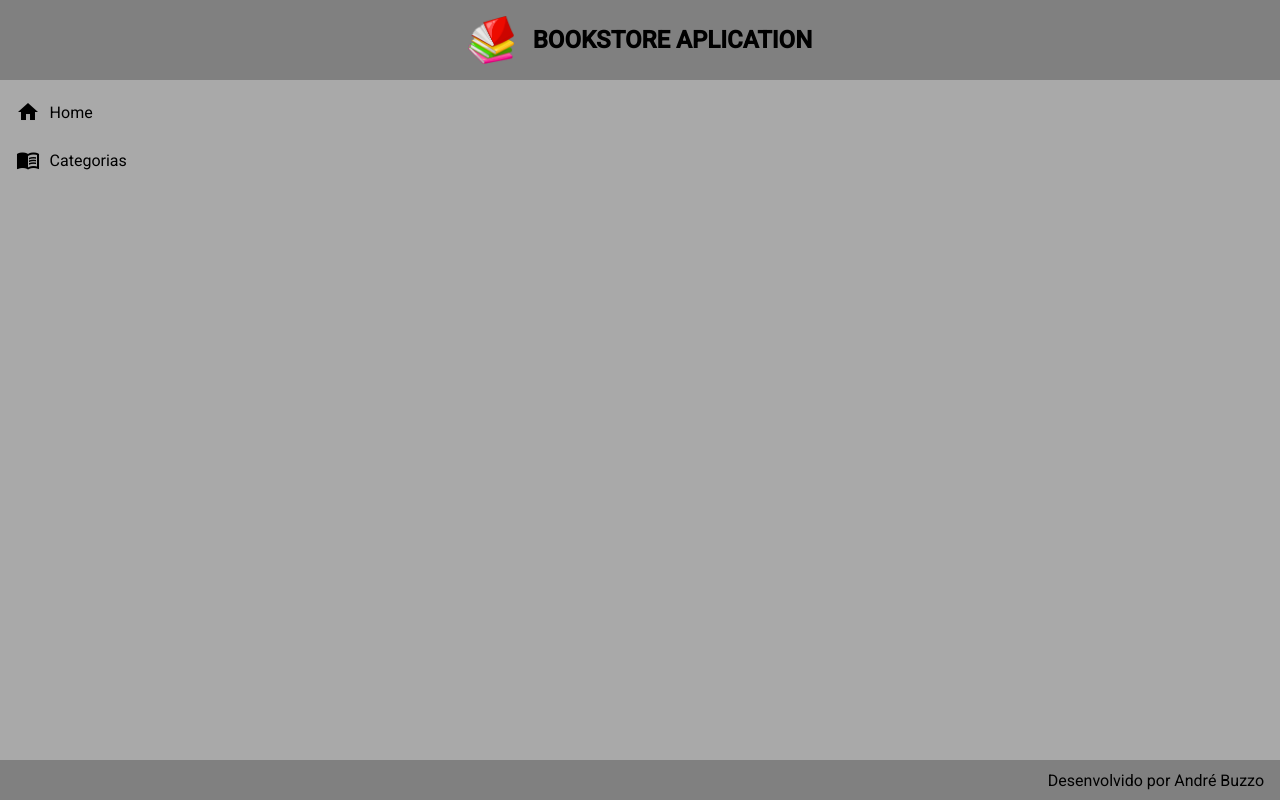
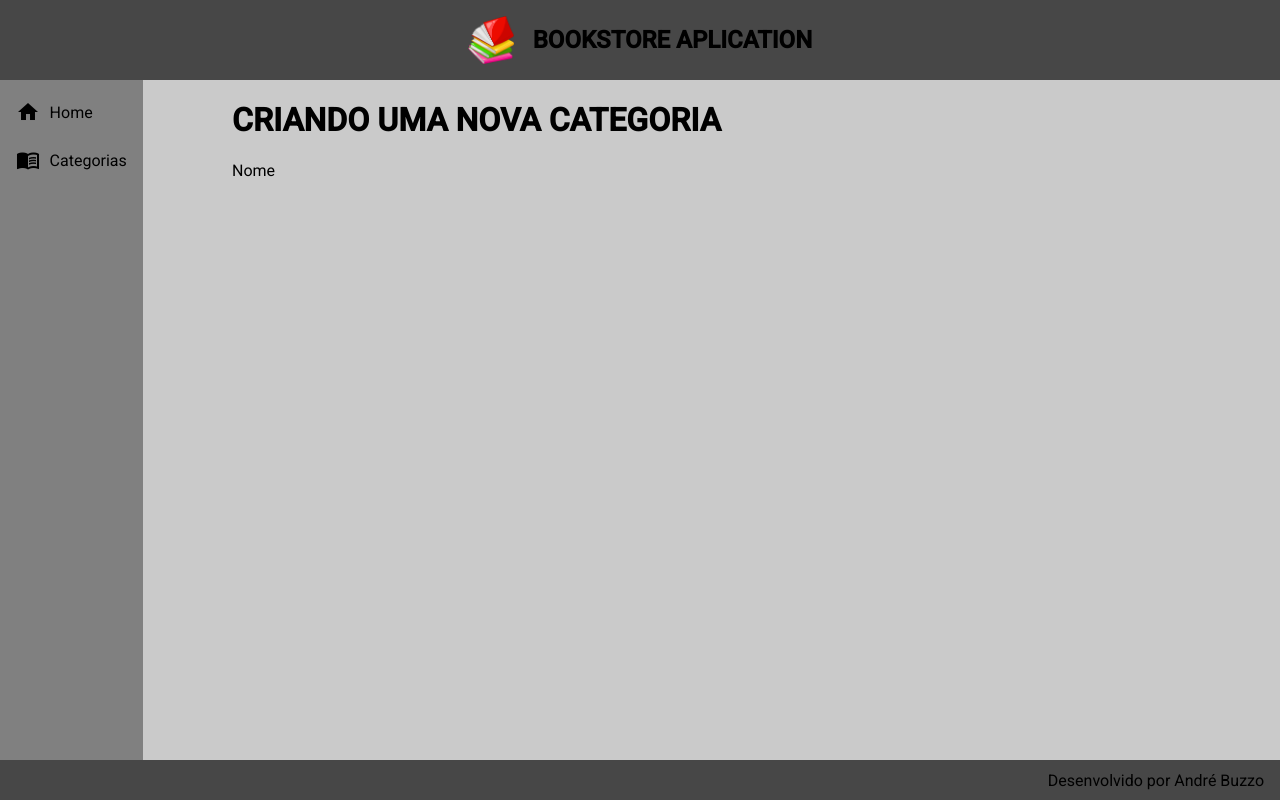
Before and after one commit to andbuzzo/bookstore-front, an Angular app: page /categorias/create in a window 1280 px wide. Before the commit this address led to /. Built offline with nearby package versions, Linux system fonts and the light colour scheme.

Commit message:
Implementado categoria create

```diff
--- a/src/app/app-routing.module.ts
+++ b/src/app/app-routing.module.ts
@@ -1,5 +1,6 @@
 import { NgModule } from '@angular/core';
 import { RouterModule, Routes } from '@angular/router';
+import { CategoriaCreateComponent } from './components/views/categoria/categoria-create/categoria-create.component';
 import { CategoriaReadComponent } from './components/views/categoria/categoria-read/categoria-read.component';
 import { HomeComponent } from './components/views/home/home.component';
 
@@ -11,6 +12,10 @@ const routes: Routes = [
   {
     path:'categorias',
     component: CategoriaReadComponent
+  },
+  {
+    path:'categorias/create',
+    component: CategoriaCreateComponent
   }
 
 ];
--- a/src/app/components/template/footer/footer.component.css
+++ b/src/app/components/template/footer/footer.component.css
@@ -7,5 +7,5 @@
 }
 
 .mat-toolbar {
-    background-color:gray;
+    background-color:rgb(71, 71, 71);
  }
--- a/src/app/components/template/header/header.component.css
+++ b/src/app/components/template/header/header.component.css
@@ -18,5 +18,5 @@ h1 {
 }
 
 .mat-toolbar {
-   background-color:gray;
+   background-color:rgb(71, 71, 71);
 }
--- a/src/app/components/template/nav/nav.component.css
+++ b/src/app/components/template/nav/nav.component.css
@@ -5,7 +5,9 @@
 i{
     padding-right: .6rem;
 }
-
+.sidenav{
+    background-color: grey;
+}
 .mat-sidenav-container{
-    background-color: darkgrey;
+    background-color: rgb(202, 202, 202);
 }
--- a/src/app/components/template/nav/nav.component.html
+++ b/src/app/components/template/nav/nav.component.html
@@ -1,5 +1,5 @@
 <mat-sidenav-container class="container">
-    <mat-sidenav mode="side" opened>
+    <mat-sidenav class="sidenav" mode="side" opened>
         <mat-nav-list>
             <a routerLink="" mat-list-item>
                 <i class="material-icons">home</i>
--- /dev/null
+++ b/src/app/components/views/categoria/categoria-create/categoria-create.component.html
@@ -0,0 +1,8 @@
+<form>
+    <h1>CRIANDO UMA NOVA CATEGORIA</h1>
+
+    <mat-form-field class="form">
+        <mat-label>Nome</mat-label>
+        <input matInput type="text" name="nome" placeholder="Ex. Computação">
+    </mat-form-field>
+</form>
--- /dev/null
+++ b/src/app/components/views/categoria/categoria-create/categoria-create.component.ts
@@ -0,0 +1,15 @@
+import { Component, OnInit } from '@angular/core';
+
+@Component({
+  selector: 'app-categoria-create',
+  templateUrl: './categoria-create.component.html',
+  styleUrls: ['./categoria-create.component.css']
+})
+export class CategoriaCreateComponent implements OnInit {
+
+  constructor() { }
+
+  ngOnInit(): void {
+  }
+
+}
--- a/src/app/components/views/categoria/categoria-read/categoria-read.component.css
+++ b/src/app/components/views/categoria/categoria-read/categoria-read.component.css
@@ -14,6 +14,28 @@
     font-weight: 500;
 }
 
+button{
+    margin-bottom: .8rem;
+}
+
 .table{
     width: 100%;
 }
+
+.livros{
+    color: rgb(43, 43, 182);
+    margin-left: .5rem;
+}
+
+.edit{
+    color: rgb(255, 251, 0);
+}
+
+.delete{
+    color: rgb(209, 39, 39);
+    margin-left: .5rem;
+}
+
+.mat-header{
+    width: 5rem;
+}
--- a/src/app/components/views/categoria/categoria-read/categoria-read.component.html
+++ b/src/app/components/views/categoria/categoria-read/categoria-read.component.html
@@ -2,6 +2,8 @@
     <div class="title">
         <h1>Categoria</h1>
     </div>
+
+    <button class="mat-elevation-z8" (click)="navegarParaCategoriaCreate()" mat-stroked-button color="primary">NOVA CATEGORIA</button>
 
     <div class="mat-elevation-z8 content-table">
         <table class="table" mat-table [dataSource]="categorias">
@@ -24,10 +26,26 @@
                <td mat-cell *matCellDef="let row"> {{ row.descricao }} </td>
              </ng-container>
 
+             <ng-container matColumnDef="livros">
+              <th mat-header-cell *matHeaderCellDef> LIVROS </th>
+              <td mat-cell *matCellDef="let row">
+                <a href="$">
+                  <i class="livros" class="material-icons">book</i>
+                </a>
+              </td>
+            </ng-container>
+
              <!-- Symbol Column -->
              <ng-container matColumnDef="acoes">
-               <th mat-header-cell *matHeaderCellDef> Ações </th>
-               <td mat-cell *matCellDef="let row"> {{ row.acoes }} </td>
+               <th class="mat-header" mat-header-cell *matHeaderCellDef> Ações </th>
+               <td mat-cell *matCellDef="let row">
+                 <a class="edit" href="#">
+                   <i class="material-icons">edit</i>
+                 </a>
+                 <a class="delete" href="#">
+                  <i class="material-icons">delete</i>
+                </a>
+               </td>
              </ng-container>
 
              <tr mat-header-row *matHeaderRowDef="displayedColumns"></tr>
--- a/src/app/components/views/categoria/categoria-read/categoria-read.component.ts
+++ b/src/app/components/views/categoria/categoria-read/categoria-read.component.ts
@@ -1,4 +1,5 @@
 import { Component, OnInit } from '@angular/core';
+import { Router } from '@angular/router';
 import { categoria } from '../categoria.model';
 import { CategoriaService } from '../categoria.service';
 
@@ -11,9 +12,9 @@ export class CategoriaReadComponent implements OnInit {
 
   categorias: categoria[] = []
 
-  displayedColumns: string[] = ['id', 'nome', 'descricao', 'acoes'];
+  displayedColumns: string[] = ['id', 'nome', 'descricao', 'livros', 'acoes'];
 
-  constructor(private service: CategoriaService) { }
+  constructor(private service: CategoriaService, private router: Router) { }
 
   ngOnInit(): void {
     this.findAll();
@@ -24,6 +25,11 @@ export class CategoriaReadComponent implements OnInit {
       console.log(resposta);
       this.categorias = resposta;
     })
+
+  }
+
+  navegarParaCategoriaCreate(){
+      this.router.navigate(["categorias/create"])
   }
 
 }
```
Also changed, not shown: src/app/app.module.ts (+15 -3 lines), src/app/components/views/categoria/categoria-create/categoria-create.component.css (added).
